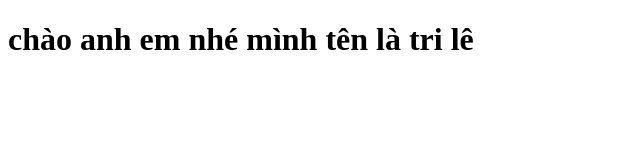
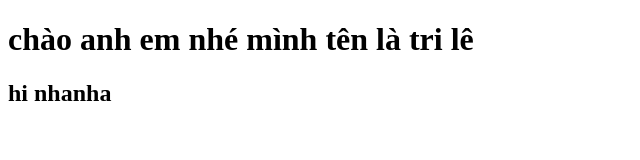
Before and after one commit to tri1301/haingociu, a plain HTML site: page index.html in a window 1280 px wide. Shown: the whole page, without its empty margins (0-640 px from the left). Drawn offline with Linux system fonts and the light colour scheme.

Commit message:
hải ngọc

```diff
--- a/index.html
+++ b/index.html
@@ -7,5 +7,6 @@
   </head>
   <body>
     <h1>chào anh em nhé mình tên là tri lê</h1>
+    <h2>hi nhanha</h2>
   </body>
 </html>
```
